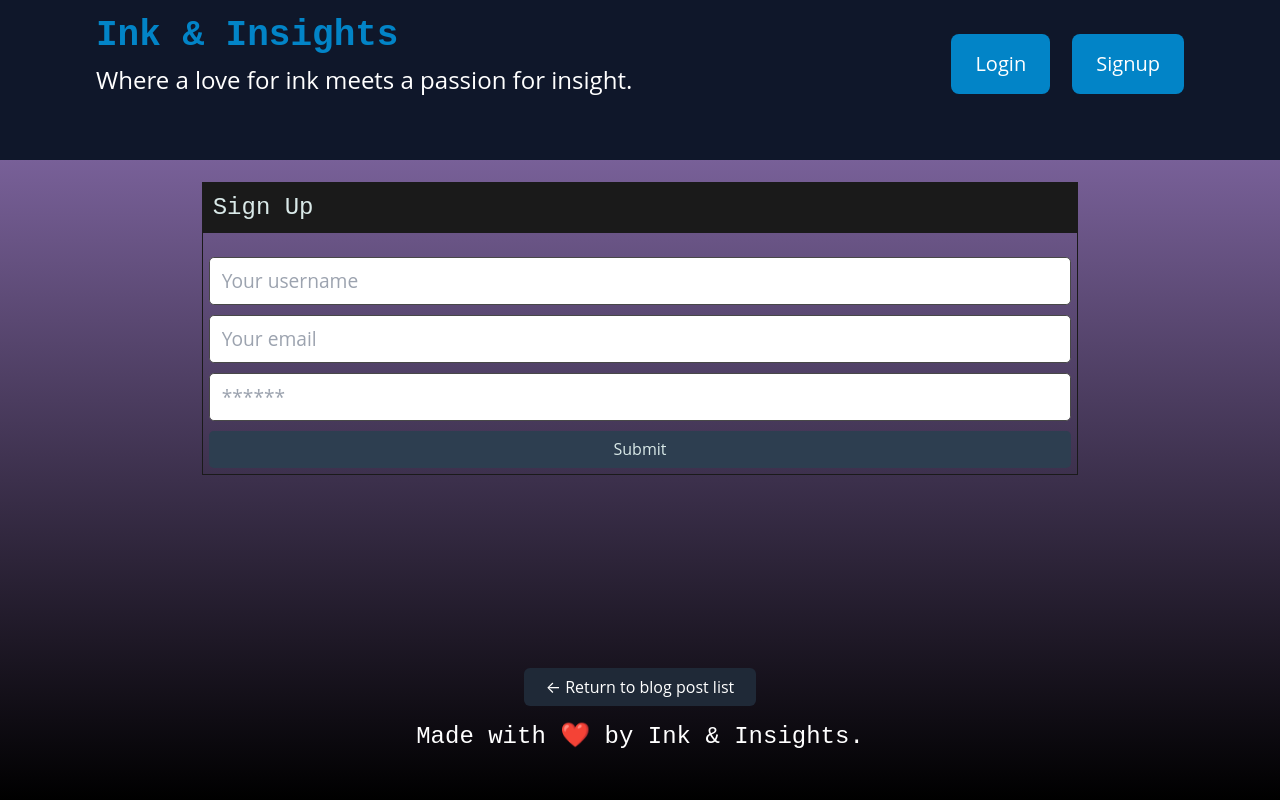
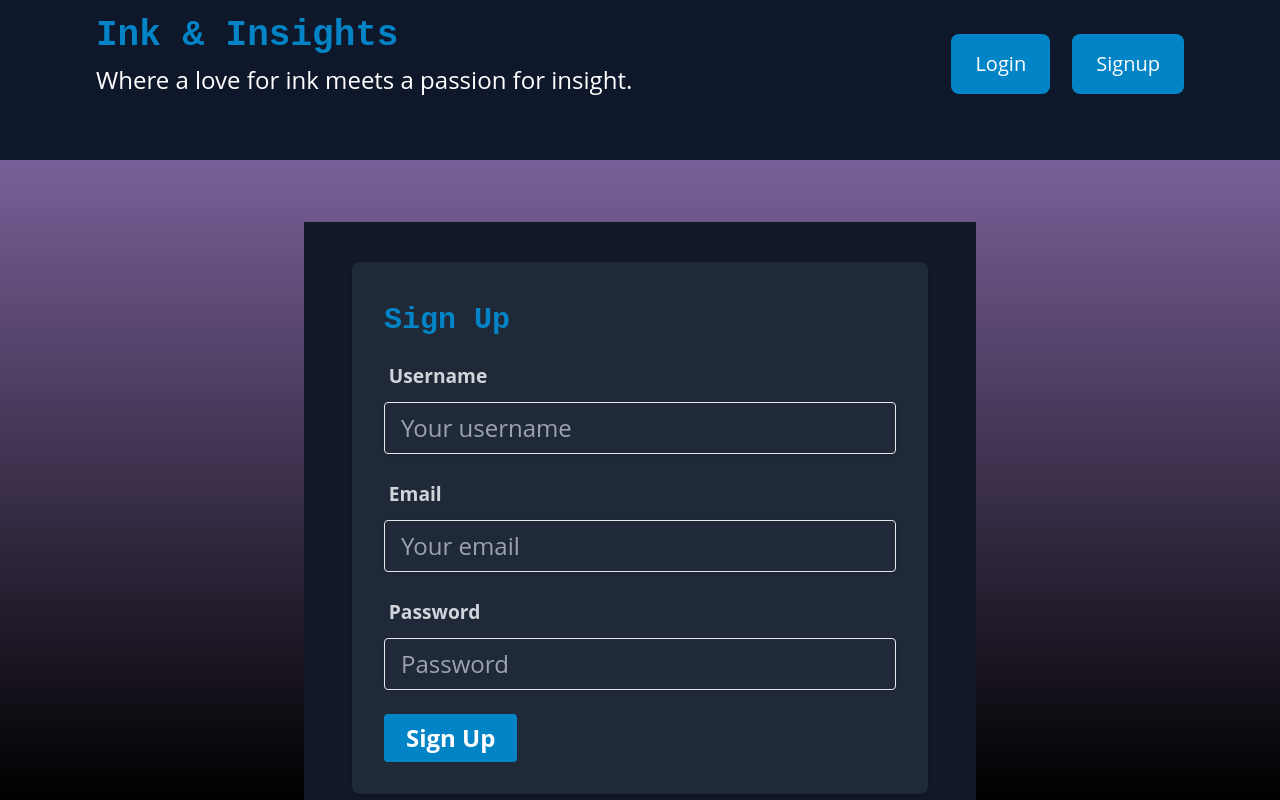
Before and after one commit to David0864/Ink-Insights-, a React (Vite) app in the folder client/: page /signup in a window 1280 px wide. Shown: the top 800 px of the page. Built offline with nearby package versions, Linux system fonts and the light colour scheme.

Commit message:
added more styling

```diff
--- a/client/src/components/ThoughtList/index.jsx
+++ b/client/src/components/ThoughtList/index.jsx
@@ -1,88 +1,83 @@
 import { Link } from 'react-router-dom';
-import { EDIT_THOUGHT, REMOVE_THOUGHT } from '../../utils/mutations';
 import { useMutation } from '@apollo/client';
 import { QUERY_THOUGHTS } from '../../utils/queries';
+import { EDIT_THOUGHT, REMOVE_THOUGHT } from '../../utils/mutations';
 
 const ThoughtList = ({ thoughts, title }) => {
-
-
-  if (!thoughts.length) {
-    return <h3>No Insights Yet</h3>;
-  }
-  const [removeThought, { error }] = useMutation
-  (REMOVE_THOUGHT,{
-    refetchQueries: [
-      QUERY_THOUGHTS,
-      'getThoughts'
-    ]
-  });
-  const [editThought, { e }] = useMutation
-  (EDIT_THOUGHT ,{
-    refetchQueries: [
-      QUERY_THOUGHTS,
-      'getThoughts'
-    ]
+  const [removeThought, { error }] = useMutation(REMOVE_THOUGHT, {
+    refetchQueries: [{ query: QUERY_THOUGHTS }],
   });
 
-  const HandleRemoveThought = async (id) => {
+  const [editThought] = useMutation(EDIT_THOUGHT, {
+    refetchQueries: [{ query: QUERY_THOUGHTS }],
+  });
 
+  const handleRemoveThought = async (id) => {
     try {
-      const { data } = await removeThought({
+      await removeThought({
         variables: {
           thoughtId: id,
         },
       });
-
-
     } catch (err) {
       console.error(err);
     }
-    }
-    const HandleEditThought = async (id) => {
+  };
 
-      let thoughtText = prompt("Please enter your new thought");
-            if (thoughtText === null || thoughtText === "") {
+  const handleEditThought = async (id) => {
+    let thoughtText = prompt('Please enter your new thought');
+    if (thoughtText === null || thoughtText === '') {
       return;
     }
     try {
-
-          const { data } = await editThought({
+      await editThought({
         variables: {
           thoughtId: id,
-              thoughtText
+          thoughtText,
         },
       });
-
-
     } catch (err) {
       console.error(err);
     }
-        }
+  };
+
   return (
     <div>
-      <h3>{title}</h3>
-      {thoughts &&
-        thoughts.map((thought) => (
-          <div key={thought._id} className="card mb-3">
-            <h4 className="card-header bg-primary text-light p-2 m-0">
+      <h3 className="text-3xl font-bold mb-4 text-sky-600">{title}</h3>
+      {thoughts.map((thought) => (
+        <div key={thought._id} className="bg-gray-800 shadow-md rounded-lg mb-4">
+          <div className="p-4">
+            <h4 className="text-xl font-bold text-white">
               {thought.thoughtAuthor} <br />
-              <span style={{ fontSize: '1rem' }}>
+              <span className="text-sm text-gray-400">
                 had this thought on {thought.createdAt}
               </span>
             </h4>
-            <div className="card-body bg-light p-2">
+            <div className="text-white mt-4">
               <p>{thought.thoughtText}</p>
             </div>
+          </div>
+          <div className="flex flex-col lg:flex-row justify-between items-center p-4">
             <Link
-              className="btn btn-primary btn-block btn-squared"
+              className="bg-sky-600 hover:bg-blue-700 text-white font-bold py-2 px-4 rounded-full mb-2 lg:mb-0 lg:mr-2 focus:outline-none focus:shadow-outline no-underline hover:no-underline"
               to={`/thoughts/${thought._id}`}
             >
               Join the discussion on this thought.
             </Link>
-          <button className="btn btn-primary btn-block btn-squared" onClick={()=> HandleEditThought(thought._id) }>Edit</button>
-          <button className="btn btn-danger btn-block btn-squared" onClick={()=> HandleRemoveThought(thought._id)}>Delete</button>
+            <button
+              className="bg-sky-600 hover:bg-blue-700 text-white font-bold py-2 px-4 rounded-full mb-2 lg:mb-0 lg:mr-2 focus:outline-none focus:shadow-outline"
+              onClick={() => handleEditThought(thought._id)}
+            >
+              Edit
+            </button>
+            <button
+              className="bg-sky-600 hover:bg-red-700 text-white font-bold py-2 px-4 rounded-full mb-2 lg:mb-0 focus:outline-none focus:shadow-outline"
+              onClick={() => handleRemoveThought(thought._id)}
+            >
+              Delete
+            </button>
           </div>
-
+        </div>
       ))}
     </div>
   );
--- a/client/src/pages/Signup.jsx
+++ b/client/src/pages/Signup.jsx
@@ -1,19 +1,14 @@
-import { useState } from 'react';
-import { Link } from 'react-router-dom';
-
-import { useMutation } from '@apollo/client';
-import { ADD_USER } from '../utils/mutations';
-
-import Auth from '../utils/auth';
+import { useState } from "react";
+import { Link } from "react-router-dom";
+import { useMutation } from "@apollo/client";
+import { ADD_USER } from "../utils/mutations";
+import Auth from "../utils/auth";
 
 const Signup = () => {
-  const [formState, setFormState] = useState({
-    username: '',
-    email: '',
-    password: '',
-  });
+  const [formState, setFormState] = useState({ username: "", email: "", password: "" });
   const [addUser, { error, data }] = useMutation(ADD_USER);
 
+  // update state based on form input changes
   const handleChange = (event) => {
     const { name, value } = event.target;
 
@@ -23,9 +18,9 @@ const Signup = () => {
     });
   };
 
+  // submit form
   const handleFormSubmit = async (event) => {
     event.preventDefault();
-    console.log(formState);
 
     try {
       const { data } = await addUser({
@@ -36,64 +31,86 @@ const Signup = () => {
     } catch (e) {
       console.error(e);
     }
+
+    // clear form values
+    setFormState({
+      username: "",
+      email: "",
+      password: "",
+    });
   };
 
   return (
-    <main className="flex-row justify-center mb-4">
-      <div className="col-12 col-lg-10">
-        <div className="card">
-          <h4 className="card-header bg-dark text-light p-2">Sign Up</h4>
-          <div className="card-body">
+    <div className="pt-10">
+      <main className="flex justify-center items-center pt-10 pb-8 mb-4 bg-gray-900 max-w-2xl mx-auto lg:text-xl xl:text-2xl">
+        <div className="w-full max-w-xl">
+          <div className="bg-gray-800 shadow-md rounded-lg px-8 pt-10 pb-8 mb-4">
+            <h4 className="text-3xl font-bold mb-4 text-sky-600">Sign Up</h4>
             {data ? (
-              <p>
-                Success! You may now head{' '}
-                <Link to="/">back to the homepage.</Link>
+              <p className="text-green-500 mb-4">
+                Success! You may now <Link to="/" className="text-blue-500">continue to the application.</Link>
               </p>
             ) : (
               <form onSubmit={handleFormSubmit}>
+                <div className="mb-6">
+                  <label className="block text-gray-300 text-md font-bold mb-2" htmlFor="username">
+                    Username
+                  </label>
                   <input
-                  className="form-input"
+                    className="shadow appearance-none border rounded w-full py-2 px-3 text-white leading-tight focus:outline-none focus:shadow-outline bg-transparent"
+                    id="username"
+                    type="text"
                     placeholder="Your username"
                     name="username"
-                  type="text"
-                  value={formState.name}
+                    value={formState.username}
                     onChange={handleChange}
                   />
+                </div>
+                <div className="mb-6">
+                  <label className="block text-gray-300 text-md font-bold mb-2" htmlFor="email">
+                    Email
+                  </label>
                   <input
-                  className="form-input"
+                    className="shadow appearance-none border rounded w-full py-2 px-3 text-white leading-tight focus:outline-none focus:shadow-outline bg-transparent"
+                    id="email"
+                    type="email"
                     placeholder="Your email"
                     name="email"
-                  type="email"
                     value={formState.email}
                     onChange={handleChange}
                   />
+                </div>
+                <div className="mb-6">
+                  <label className="block text-gray-300 text-md font-bold mb-2" htmlFor="password">
+                    Password
+                  </label>
                   <input
-                  className="form-input"
-                  placeholder="******"
+                    className="shadow appearance-none border rounded w-full py-2 px-3 text-white leading-tight focus:outline-none focus:shadow-outline bg-transparent"
+                    id="password"
+                    type="password"
+                    placeholder="Password"
                     name="password"
-                  type="password"
                     value={formState.password}
                     onChange={handleChange}
                   />
+                </div>
+                <div className="flex items-center justify-between">
                   <button
-                  className="btn btn-block btn-primary"
-                  style={{ cursor: 'pointer' }}
+                    className="bg-sky-600 hover:bg-blue-700 text-white font-bold py-2 px-4 rounded focus:outline-none focus:shadow-outline"
                     type="submit"
                   >
-                  Submit
+                    Sign Up
                   </button>
+                </div>
               </form>
             )}
-
+          </div>
           {error && (
-              <div className="my-3 p-3 bg-danger text-white">
-                {error.message}
-              </div>
+            <div className="text-red-500 text-center">{error.message}</div>
           )}
         </div>
+      </main>
     </div>
-      </div>
-    </main>
   );
 };
 
--- a/client/src/pages/SingleThought.jsx
+++ b/client/src/pages/SingleThought.jsx
@@ -1,4 +1,3 @@
-// Import the `useParams()` hook
 import { useParams } from 'react-router-dom';
 import { useMutation, useQuery } from '@apollo/client';
 
@@ -9,37 +8,29 @@ import { QUERY_SINGLE_THOUGHT } from '../utils/queries';
 import { REMOVE_COMMENT } from '../utils/mutations';
 
 const SingleThought = () => {
-  // Use `useParams()` to retrieve value of the route parameter `:profileId`
   const { thoughtId } = useParams();
 
   const { loading, data } = useQuery(QUERY_SINGLE_THOUGHT, {
-    // pass URL parameter
     variables: { thoughtId: thoughtId },
   });
 
   const thought = data?.thought || {};
 
   if (loading) {
-    return <div>Loading... Please Wait</div>;
+    return <div className="my-3">Loading... Please Wait</div>;
   }
 
   return (
     <div className="my-3">
       <h3 className="card-header bg-dark text-light p-2 m-0">
         {thought.thoughtAuthor} <br />
-        <span style={{ fontSize: '1rem' }}>
+        <span className="text-sm">
           Book name Blog Post {thought.createdAt}
         </span>
       </h3>
       <div className="bg-light py-4">
         <blockquote
-          className="p-4"
-          style={{
-            fontSize: '1.5rem',
-            fontStyle: 'italic',
-            border: '2px dotted #1a1a1a',
-            lineHeight: '1.5',
-          }}
+          className="p-4 text-lg italic border border-dotted border-black"
         >
           {thought.thoughtText}
         </blockquote>
@@ -48,7 +39,7 @@ const SingleThought = () => {
       <div className="my-5">
         <CommentList comments={thought.comments} thoughtId={thought._id} />
       </div>
-      <div className="m-3 p-4" style={{ border: '1px dotted #1a1a1a' }}>
+      <div className="m-3 p-4 border border-dotted border-black">
         <CommentForm thoughtId={thought._id} />
       </div>
     </div>
```
Lines whose indentation alone changed are shown as unchanged.
